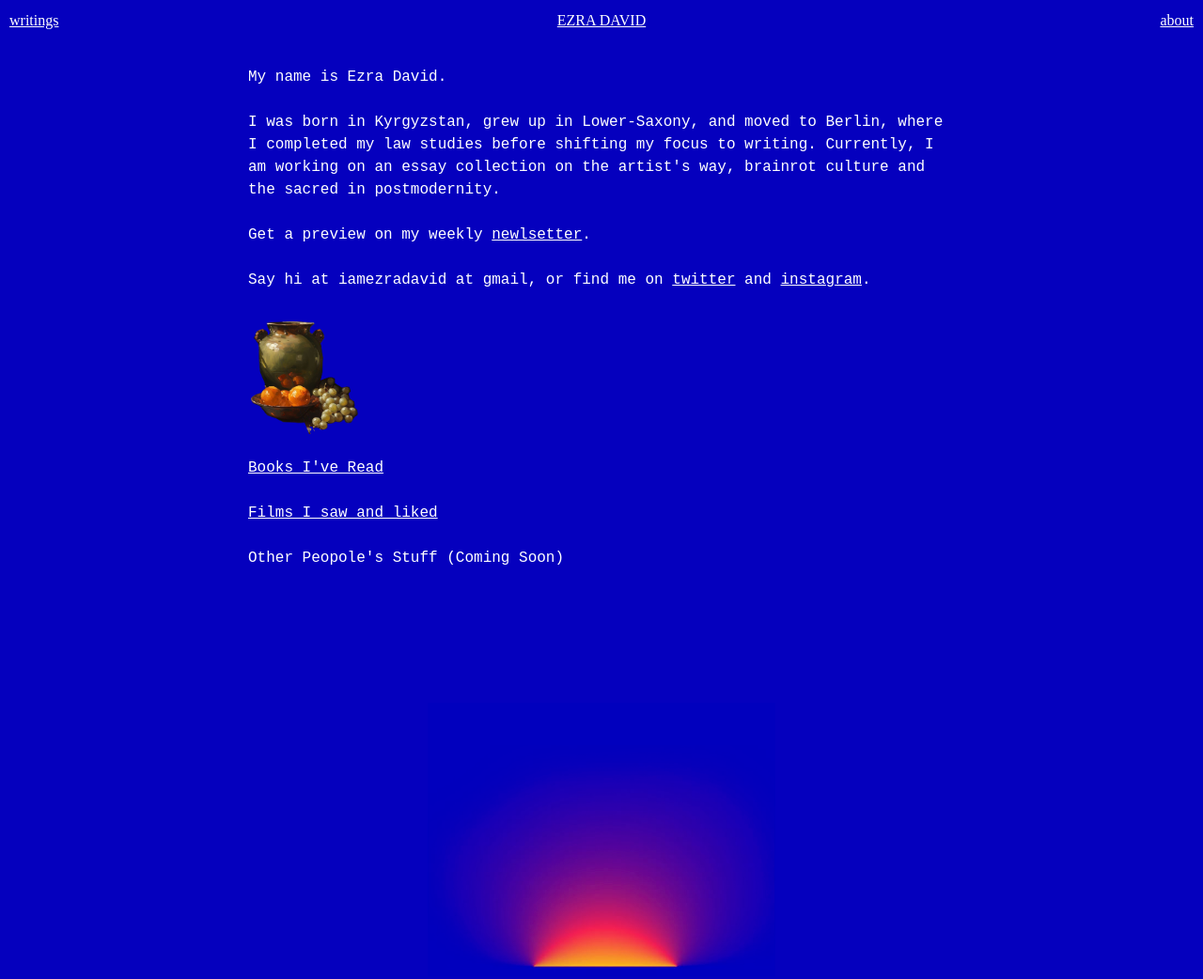
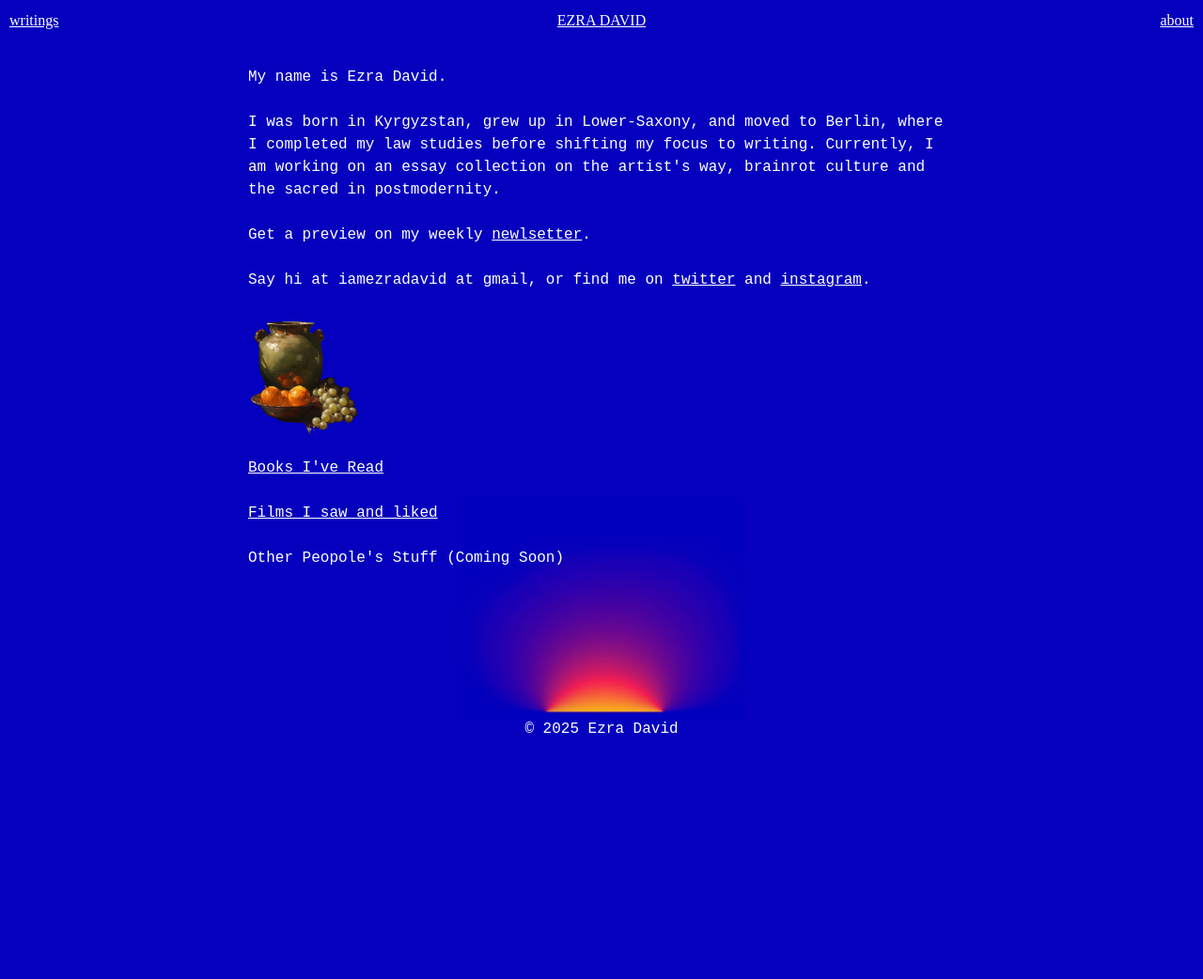
Before and after one commit to neueae/ezra, a plain HTML site: page index.html in a window 1280 px wide. Shown: the top 1042 px of the page at 94% size. After the commit the page ends 920 px from the top, so only its background shows below. Drawn offline with Linux system fonts and the light colour scheme.

Commit message:
Update index.html

```diff
--- a/index.html
+++ b/index.html
@@ -54,7 +54,7 @@
         <!-- container -->
         <!-- footer element -->
         <footer class="footer">
-            <img src="img/sun.png">
+            <img src="img/sun.png" class="footer-image">
             <p>&copy; 2025 Ezra David</p>
         </footer>
     </body>
```
